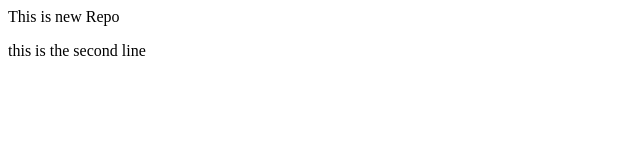
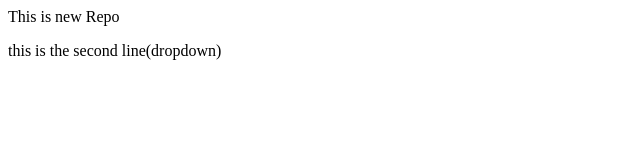
Before and after one commit to Afridetaj37/Localrepo, a plain HTML site: page index.html in a window 1280 px wide. Shown: the full height of the page, 0-640 px from the left. Drawn offline with Linux system fonts and the light colour scheme.

```diff
--- a/index.html
+++ b/index.html
@@ -1,2 +1,2 @@
 <p>This is new Repo</p>
-<p>this is the second line</p>
+<p>this is the second line(dropdown)</p>
```
